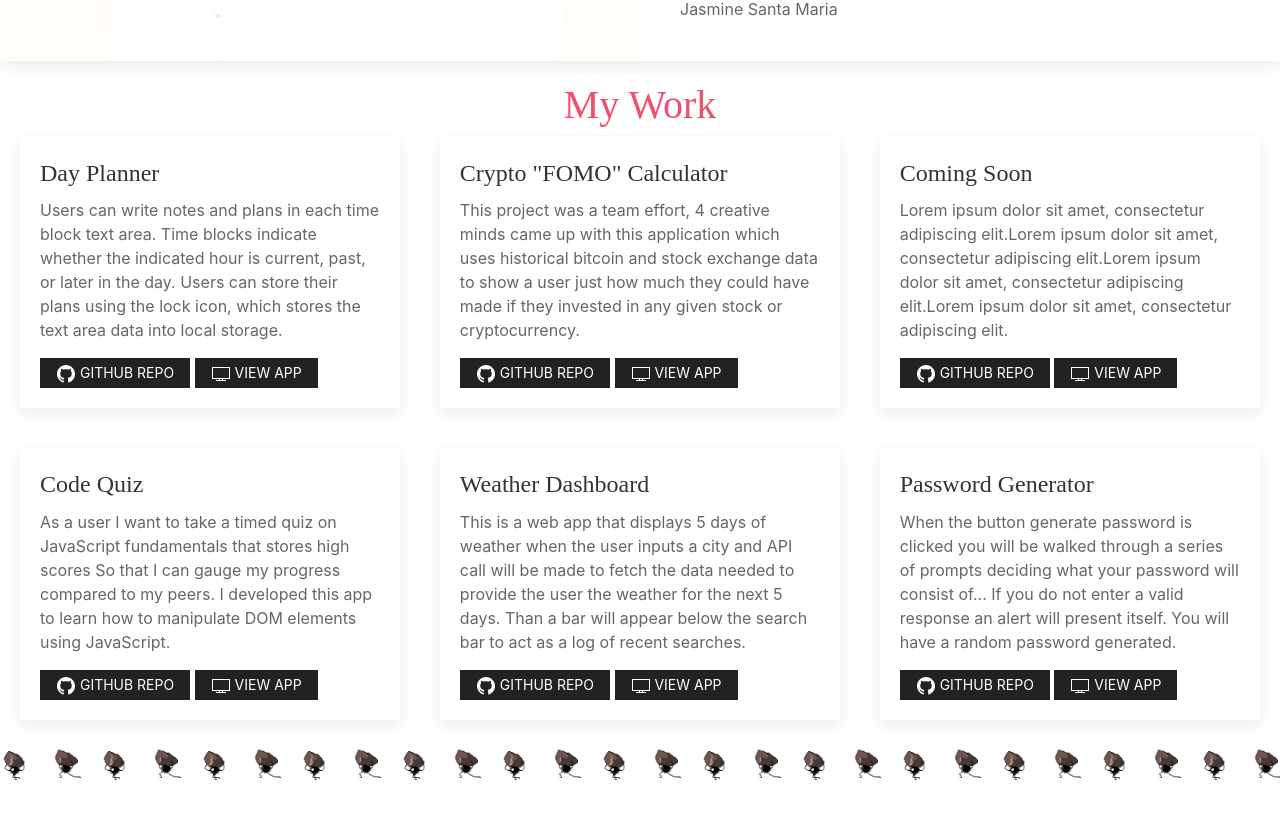
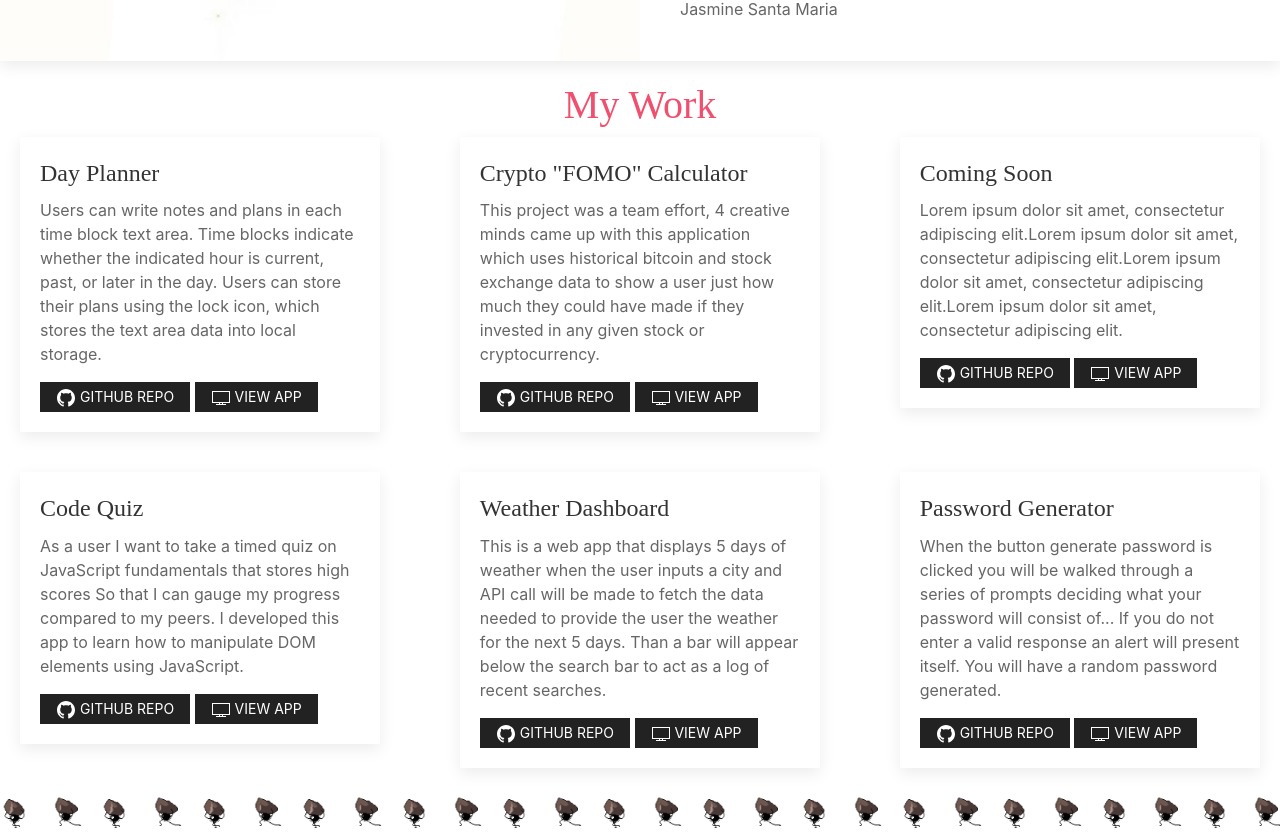
Before and after one commit to JASMINETUFF/Portfolio, a website: page index.html in a window 1280 px wide. Shown: the part 1431-2269 px from the top of the page. Before the commit the page ends 2221 px from the top, so only its background shows below. Drawn offline with nearby package versions, Linux system fonts and the light colour scheme; a web font is replaced by a local one.

Commit message:
Update index.html

```diff
--- a/index.html
+++ b/index.html
@@ -79,7 +79,7 @@
   <h1 class="uk-text-danger">My Work</h1>
 <div class="uk-child-width-1-3@m" uk-grid uk-scrollspy="cls: uk-animation-fade; target: .uk-card; delay: 500; repeat: true">
   <div>
-      <div class="uk-card uk-card-default uk-card uk-card-small uk-card-body uk-margin-left	">
+      <div class="uk-card uk-card-default uk-card uk-card-small uk-card-body uk-margin-left uk-margin-right">
           <h3 class="uk-card-title">Day Planner</h3>
           <p>Users can write notes and plans in each time block text area. Time blocks indicate whether the indicated hour is current, past, or later in the day. Users can store their plans using the lock icon, which stores the text area data into local storage.</p>
           <a class="uk-button uk-button-secondary uk-button-small" href="https://github.com/JASMINETUFF/5-Day-Planner" target="_blank"><span uk-icon="icon: github"></span>  Github Repo</a>
@@ -87,7 +87,7 @@
         </div>
   </div>
   <div>
-      <div class="uk-card uk-card-default uk-card uk-card-small uk-card-body">
+      <div class="uk-card uk-card-default uk-card uk-card-small uk-card-body uk-card-body uk-margin-left uk-margin-right">
           <h3 class="uk-card-title">Crypto "FOMO" Calculator</h3>
           <p>This project was a team effort, 4 creative minds came up with this application which uses historical bitcoin and stock exchange data to show a user just how much they could have made if they invested in any given stock or cryptocurrency.</p>
           <a class="uk-button uk-button-secondary uk-button-small" href="https://github.com/JASMINETUFF/FOMO-Calculator" target="_blank"><span uk-icon="icon: github"></span>  Github Repo</a>
@@ -95,7 +95,7 @@
         </div>
   </div>
   <div>
-      <div class="uk-card uk-card-default uk-card uk-card-small uk-card-body uk-margin-right">
+      <div class="uk-card uk-card-default uk-card uk-card-small uk-card-body uk-card-body uk-margin-left uk-margin-right">
           <h3 class="uk-card-title">Coming Soon</h3>
           <p>Lorem ipsum dolor sit amet, consectetur adipiscing elit.Lorem ipsum dolor sit amet, consectetur adipiscing elit.Lorem ipsum dolor sit amet, consectetur adipiscing elit.Lorem ipsum dolor sit amet, consectetur adipiscing elit.</p>
           <a class="uk-button uk-button-secondary uk-button-small" href="https://github.com/JASMINETUFF/FOMO-Calculator" target="_blank"><span uk-icon="icon: github"></span>  Github Repo</a>
@@ -103,7 +103,7 @@
         </div>
   </div>
   <div>
-      <div class="uk-card uk-card-default uk-card uk-card-small uk-card-body uk-margin-left uk-margin-bottom">
+      <div class="uk-card uk-card-default uk-card uk-card-small uk-card-body uk-margin-left uk-card-body uk-margin-left uk-margin-right">
           <h3 class="uk-card-title">Code Quiz</h3>
           <p>As a user I want to take a timed quiz on JavaScript fundamentals that stores high scores So that I can gauge my progress compared to my peers. I developed this app to learn how to manipulate DOM elements using JavaScript. </p>
             <a class="uk-button uk-button-secondary uk-button-small" href="https://github.com/JASMINETUFF/Code-Quiz" target="_blank"><span uk-icon="icon: github"></span>  Github Repo</a>
@@ -111,7 +111,7 @@
       </div>
   </div>
   <div>
-      <div class="uk-card uk-card-default uk-card uk-card-small uk-card-body uk-margin-bottom">
+      <div class="uk-card uk-card-default uk-card uk-card-small uk-card-body uk-card-body uk-margin-left uk-margin-right">
           <h3 class="uk-card-title">Weather Dashboard</h3>
           <p>This is a web app that displays 5 days of weather when the user inputs a city and API call will be made to fetch the data needed to provide the user the weather for the next 5 days. Than a bar will appear below the search bar to act as a log of recent searches.</p>
           <a class="uk-button uk-button-secondary uk-button-small" href="https://github.com/JASMINETUFF/Weather-Dashboard" target="_blank"><span uk-icon="icon: github"></span>  Github Repo</a>
@@ -119,7 +119,7 @@
         </div>
   </div>
   <div>
-      <div class="uk-card uk-card-default uk-card uk-card-small uk-card-body uk-margin-right uk-margin-bottom">
+      <div class="uk-card uk-card-default uk-card uk-card-small uk-card-body uk-margin-right uk-card-body uk-margin-left uk-margin-right uk-margin-bottom">
           <h3 class="uk-card-title">Password Generator</h3>
           <p>When the button generate password is clicked you will be walked through a series of prompts deciding what your password will consist of... If you do not enter a valid response an alert will present itself. You will have a random  password generated.</p>
           <a class="uk-button uk-button-secondary uk-button-small" href="https://github.com/JASMINETUFF/Password-Generator" target="_blank"><span uk-icon="icon: github"></span>  Github Repo</a>
```
